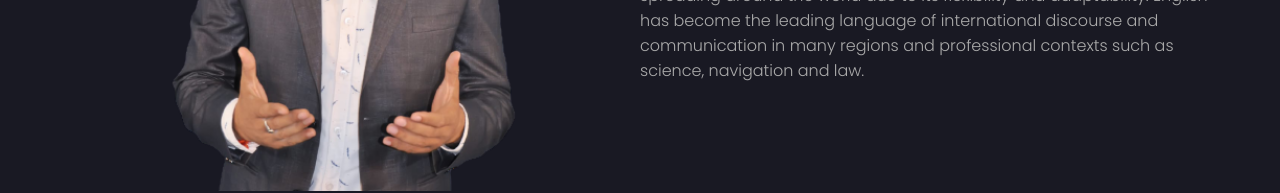
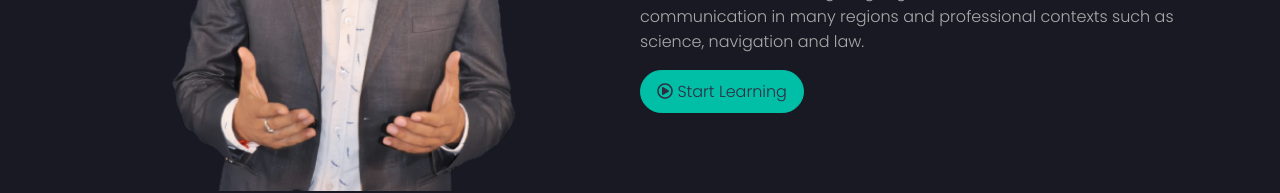
Before and after one commit to ani-24/pace-react, a React (Create React App) app: page / in a window 1280 px wide. Shown: the part 386-579 px from the top of the page. Built offline with nearby package versions, Linux system fonts and the light colour scheme.

Commit message:
add start learning button in hero section

```diff
--- a/public/scss/main.css
+++ b/public/scss/main.css
@@ -462,6 +462,22 @@
   margin-top: 1em;
   line-height: 25px;
 }
+.hero-section .hero-text .hero-link {
+  padding: 0.5em 1em;
+  background: #00bfa6;
+  color: #2f2e41;
+  display: inline-block;
+  text-decoration: none;
+  border-radius: 25px;
+  margin-top: 1em;
+  border: 1px solid #00bfa6;
+  -webkit-transition: all 250ms ease-in-out;
+  transition: all 250ms ease-in-out;
+}
+.hero-section .hero-text .hero-link:hover {
+  background: transparent;
+  color: #00bfa6;
+}
 @media (min-width: 992px) {
   .hero-section {
     display: -webkit-box;
--- a/public/scss/pages/_home.scss
+++ b/public/scss/pages/_home.scss
@@ -20,6 +20,21 @@
       color: $text-clr-light;
       margin-top: 1em;
       line-height: 25px;
+    }
+    .hero-link {
+      padding: 0.5em 1em;
+      background: $green;
+      color: $night-blue;
+      display: inline-block;
+      text-decoration: none;
+      border-radius: 25px;
+      margin-top: 1em;
+      border: 1px solid $green;
+      transition: all 250ms ease-in-out;
+      &:hover {
+        background: transparent;
+        color: $green;
+      }
     }
   }
   @media (min-width: 992px) {
--- a/src/pages/Home.jsx
+++ b/src/pages/Home.jsx
@@ -48,6 +48,13 @@ const HeroSection = () => {
             international discourse and communication in many regions and
             professional contexts such as science, navigation and law.
           </p>
+          <a
+            href="https://www.youtube.com/c/PratapManishPACEInstitute"
+            className="hero-link"
+            target="_blank"
+          >
+            <i class="far fa-play-circle"></i>&nbsp;Start Learning
+          </a>
         </div>
       </div>
     </>
```
Also changed, not shown: public/scss/main.min.css, 2 other files (tests, documents, lock files or other folders).
